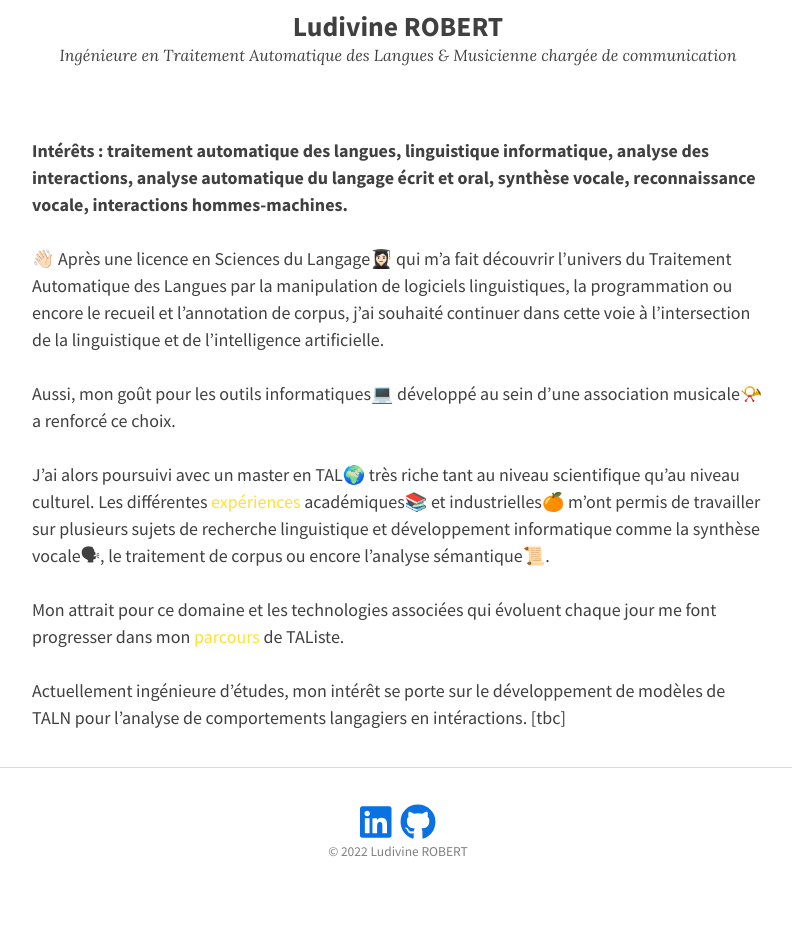
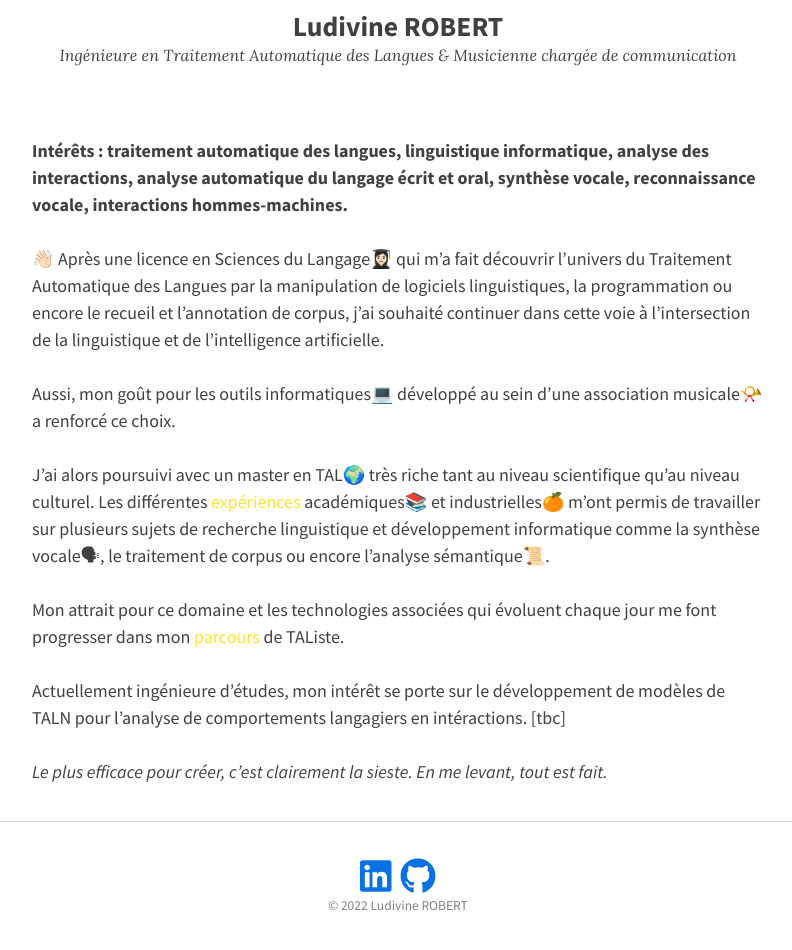
Before and after one commit to ludivinero/ludivinero.github.io, a Jekyll site: the page built from index.md, in a window 1280 px wide, cut to the strip 221-1209 px from the top of the page. Shown: the top 950 px of the strip, without its empty margins (242-1034 px from the left). Built offline with Jekyll 4.4.1, drawn with Linux system fonts in a browser that asks for light colours; nearby versions of some CDN libraries.

Commit message:
Update index.md

```diff
--- a/index.md
+++ b/index.md
@@ -20,3 +20,6 @@ Mon attrait pour ce domaine et les technologies associées qui évoluent chaque
 
 Actuellement ingénieure d'études, mon intérêt se porte sur le développement de modèles de TALN pour l'analyse de comportements langagiers en intéractions.
 [tbc]
+
+
+_Le plus efficace pour créer, c’est clairement la sieste. En me levant, tout est fait._
```
